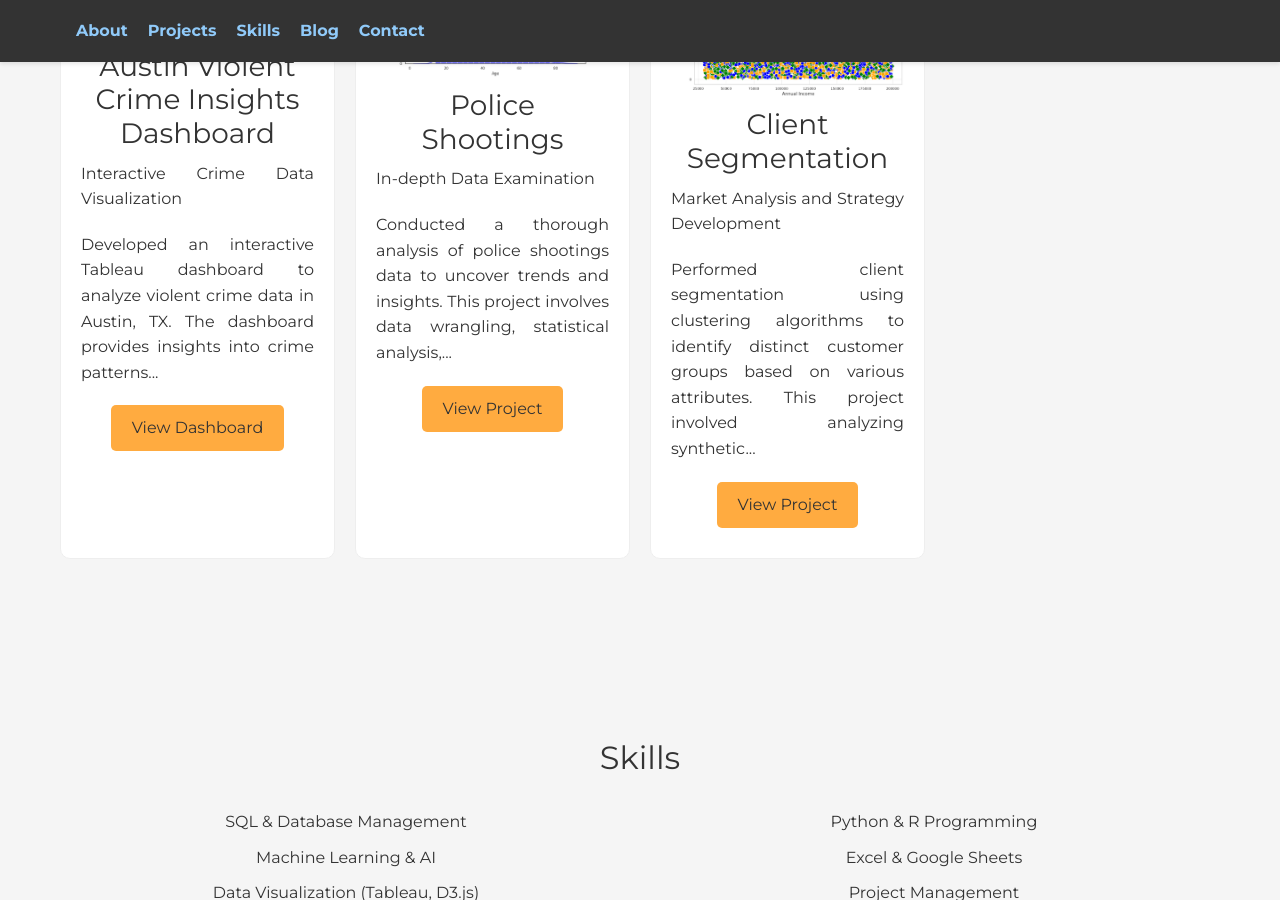
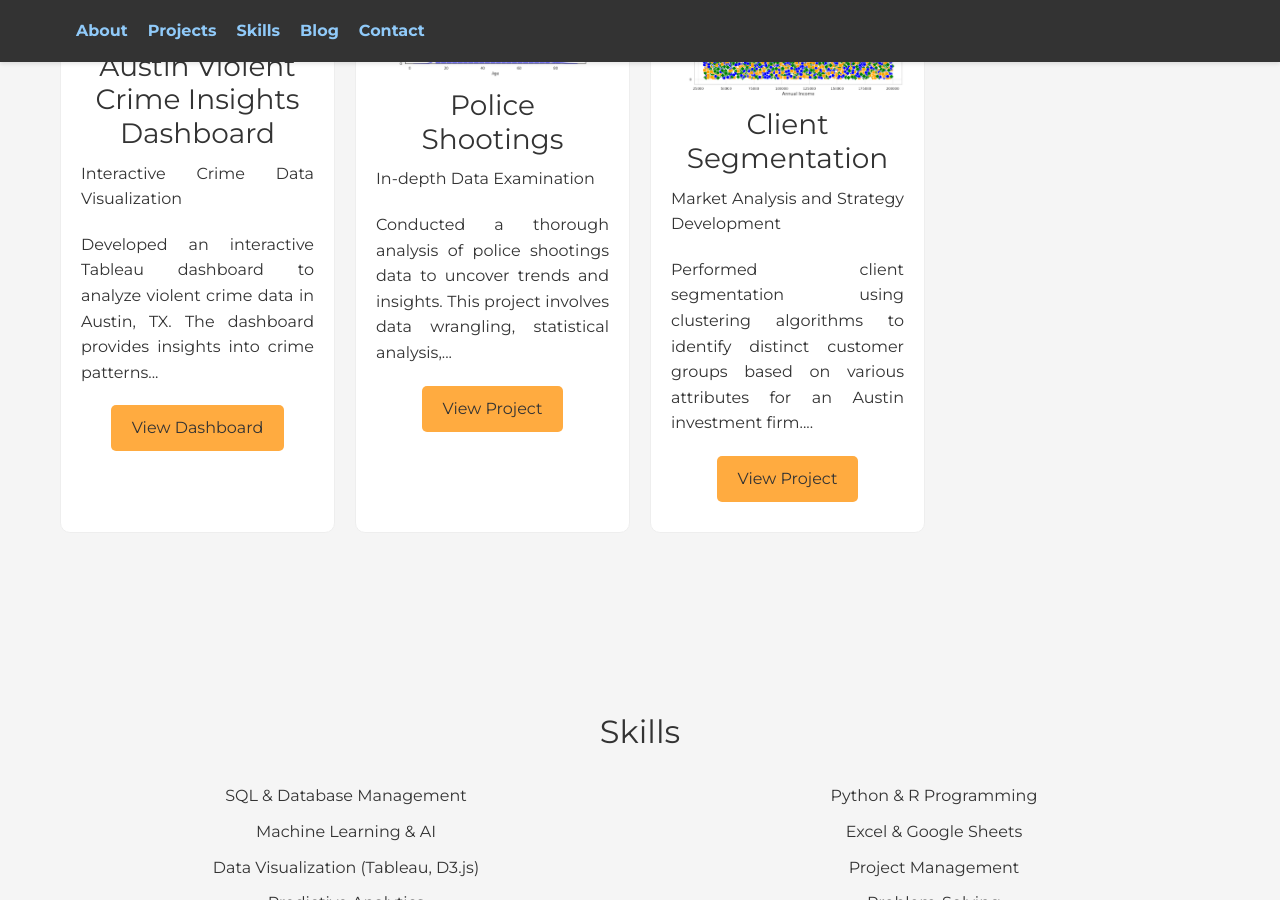
Before and after one commit to rgrantham82/rgrantham82.github.io, a Jekyll site: the page built from index.html, in a window 1280 px wide and 900 px high, scrolled down 2249 px. Built offline with Jekyll 4.4.1, drawn with Linux system fonts in a browser that asks for light colours; nearby versions of some CDN libraries.

Commit message:
Update projects.yml

```diff
--- a/_data/projects.yml
+++ b/_data/projects.yml
@@ -74,7 +74,7 @@
   - title: Client Segmentation
     subtitle: Market Analysis and Strategy Development
     description: |-
-      Performed client segmentation using clustering algorithms to identify distinct customer groups based on various attributes. This project involved analyzing synthetic client data, visualizing clusters, and developing targeted marketing and engagement strategies for each segment.
+      Performed client segmentation using clustering algorithms to identify distinct customer groups based on various attributes for an Austin investment firm. This involved analyzing synthetic client data, visualizing clusters, and developing targeted marketing and engagement strategies for each segment.
 
       The interactive D3.js chart allows for an in-depth exploration of client segments and their characteristics.
     image: /assets/images/client-segmentation-plot.png
```
